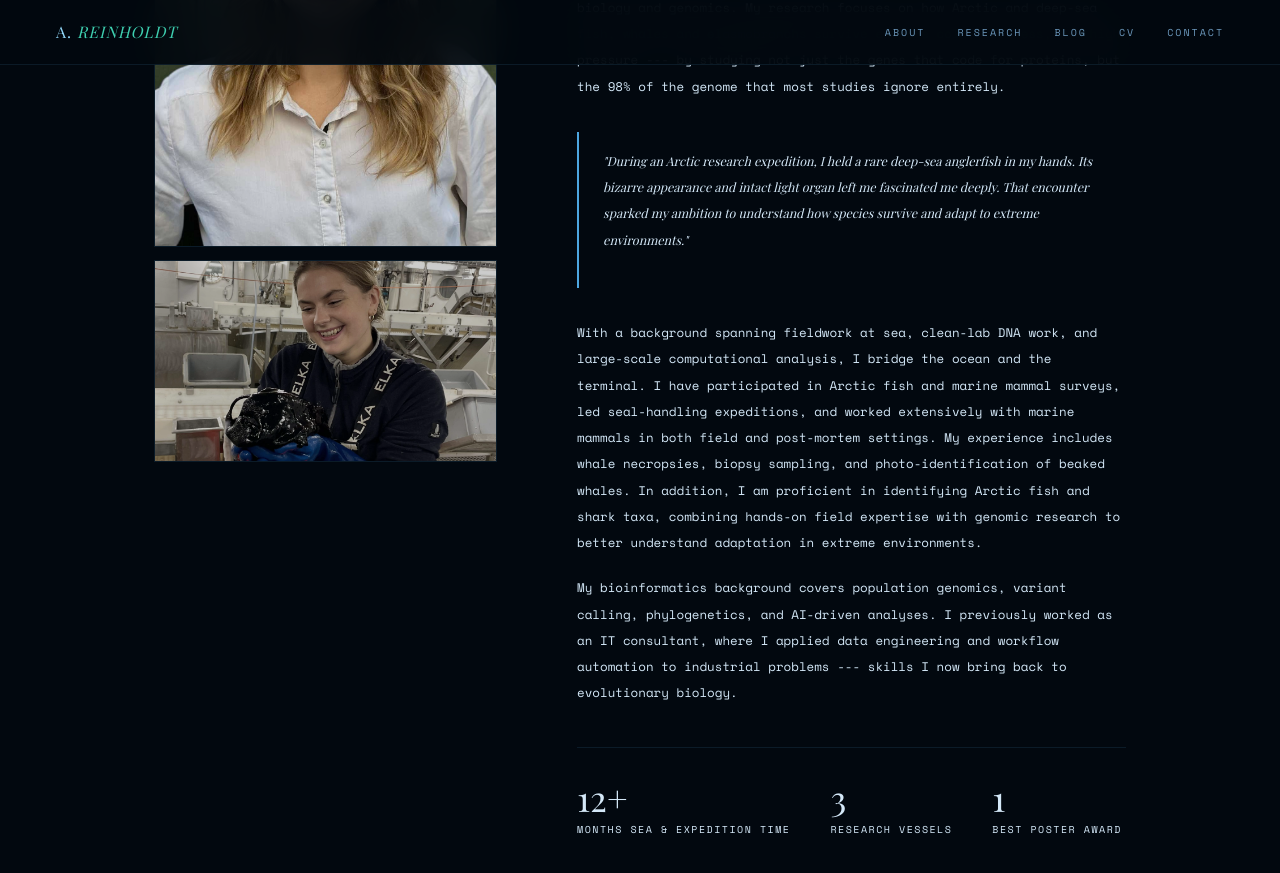
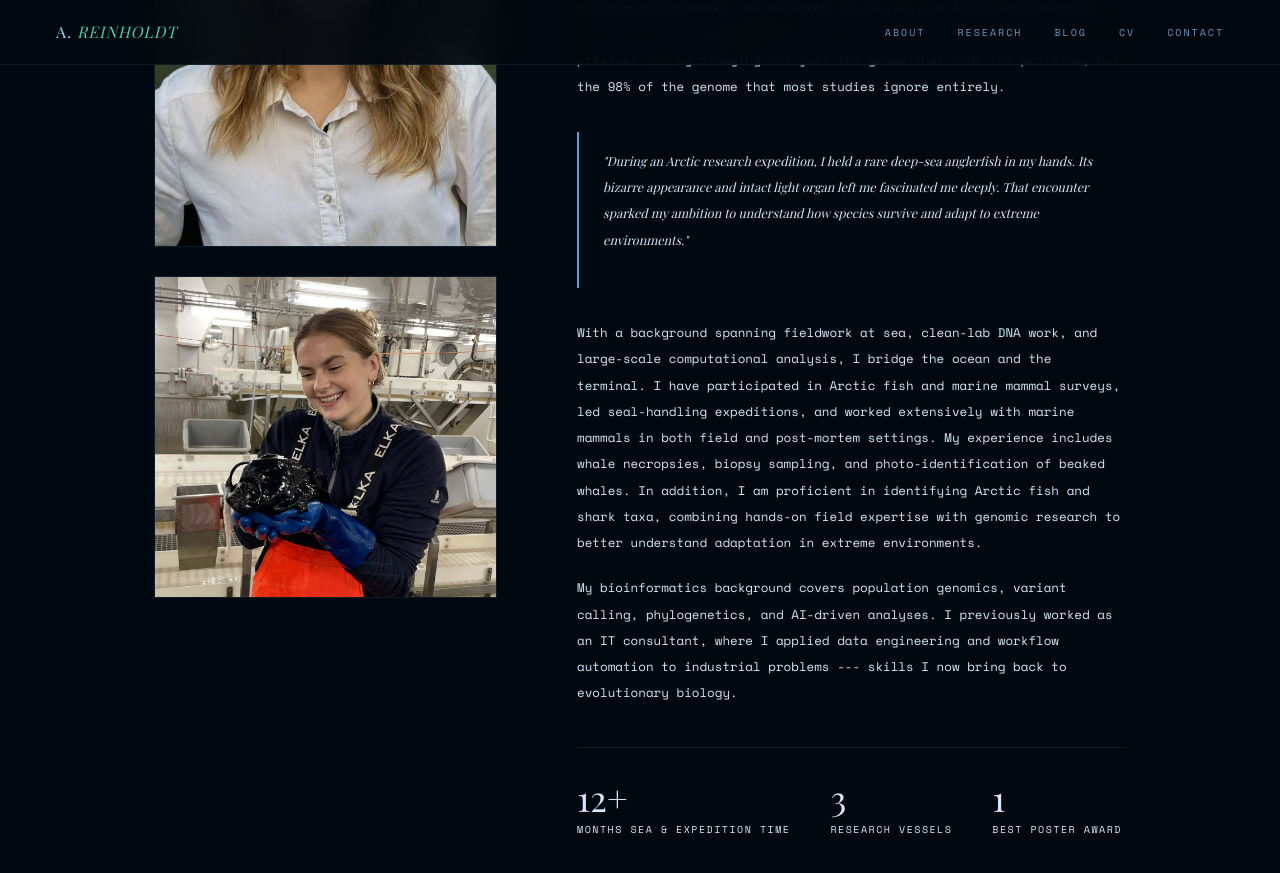
Before and after one commit to Areinholdt/Areinholdt.github.io, a Jekyll site: the page built from about.md, in a window 1280 px wide and 900 px high, scrolled down 354 px. Shown: the top 873 px of the window. Built offline with Jekyll 4.4.1, drawn with Linux system fonts in a browser that asks for light colours; some web fonts are replaced.

Commit message:
Update about.md

```diff
--- a/about.md
+++ b/about.md
@@ -167,11 +167,11 @@ permalink: /about/
   <div class="photo-main">
     <img src="/images/portrait.jpg" alt="Annika Reinholdt">
   </div>
-  <div style="margin-top:0.8rem; width:100%; overflow:hidden; border:1px solid var(--border);">
-    <img src="/images/angler_annika.jpg" alt="Fieldwork"
-         style="width:100%; height:200px; object-fit:cover; object-position:center 30%;
-                filter:brightness(0.8) saturate(0.85); display:block;">
-  </div>
+  <div style="margin-top:1.8rem; width:100%; overflow:hidden; border:1px solid var(--border);">
+  <img src="/images/angler_annika.jpg" alt="Fieldwork"
+       style="width:100%; height:320px; object-fit:cover; object-position:center 20%;
+              filter:brightness(1.0) saturate(1.0); display:block;">
+</div>
 </div>
 
     <div class="about-intro">
```
